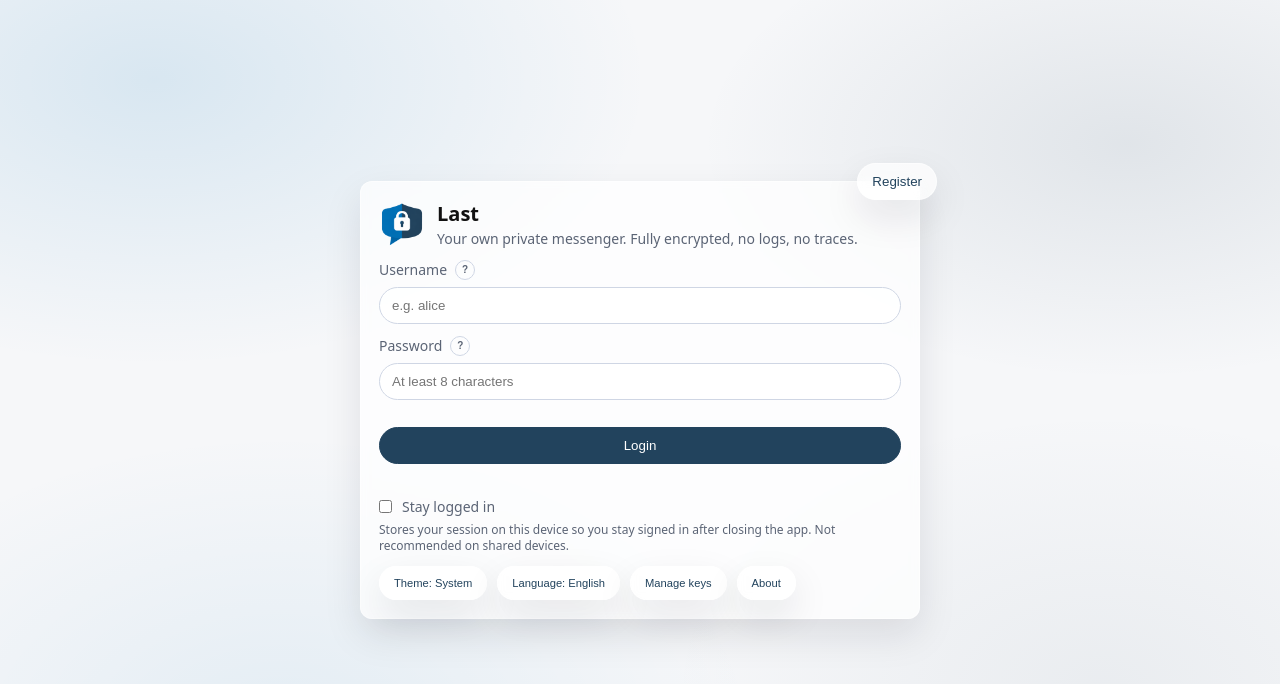
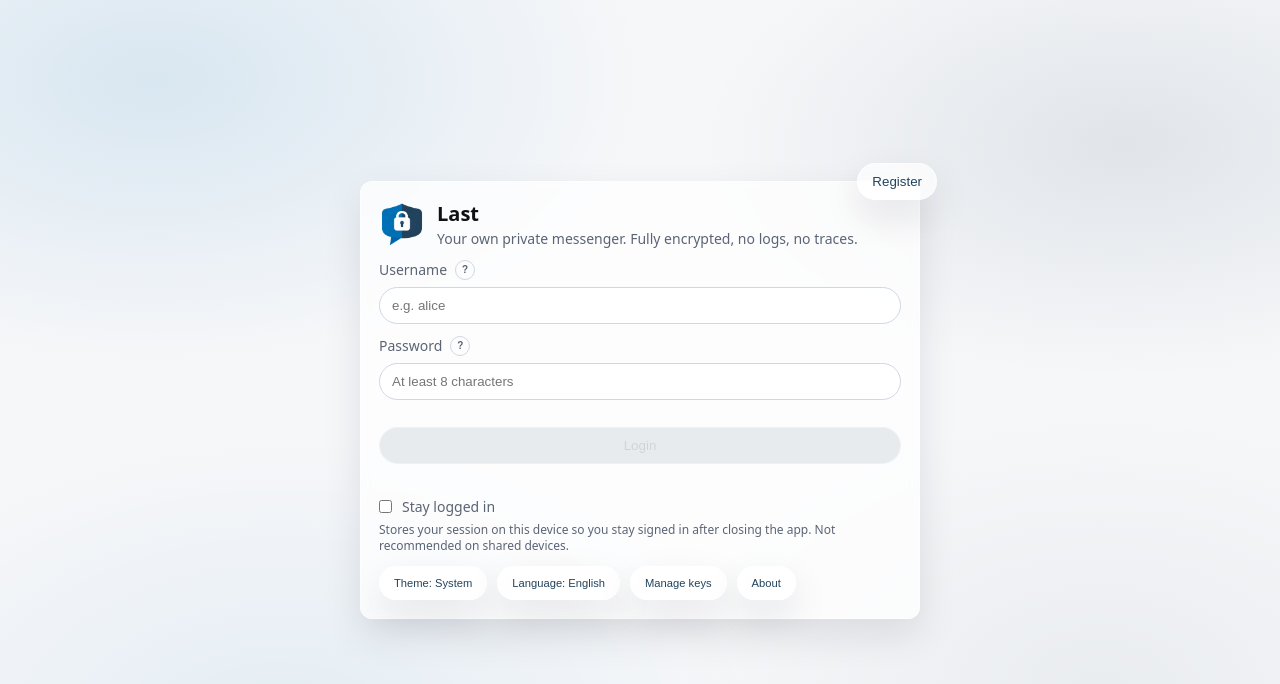
Before and after one commit to Preon1/last3, a Vue app in the folder client/: page / in a window 1280 px wide. Shown: the top 684 px of the page. Built offline with nearby package versions, Linux system fonts and the light colour scheme.

Commit message:
Enhance disabled button styles for better visibility and user experience

```diff
--- a/client/src/style.css
+++ b/client/src/style.css
@@ -458,6 +458,24 @@ button.small-font {
 
 button:disabled {
   cursor: not-allowed;
+  opacity: 0.62;
+  border-color: color-mix(in srgb, var(--border) 70%, var(--glass-border));
+  background: color-mix(in srgb, var(--button-bg) 16%, var(--glass-bg));
+  color: color-mix(in srgb, var(--button-text) 55%, var(--muted));
+}
+
+button.secondary:disabled {
+  background: color-mix(in srgb, var(--glass-bg) 75%, var(--surface));
+  border-color: color-mix(in srgb, var(--glass-border) 60%, var(--border));
+  color: color-mix(in srgb, var(--secondary-text) 45%, var(--muted));
+  box-shadow: none;
+  backdrop-filter: none;
+}
+
+button.danger:disabled {
+  background: color-mix(in srgb, var(--glass-bg) 80%, var(--surface)) !important;
+  border-color: color-mix(in srgb, var(--glass-border) 60%, var(--border)) !important;
+  color: color-mix(in srgb, var(--danger) 35%, var(--muted)) !important;
 }
 
 .users .name {
```
